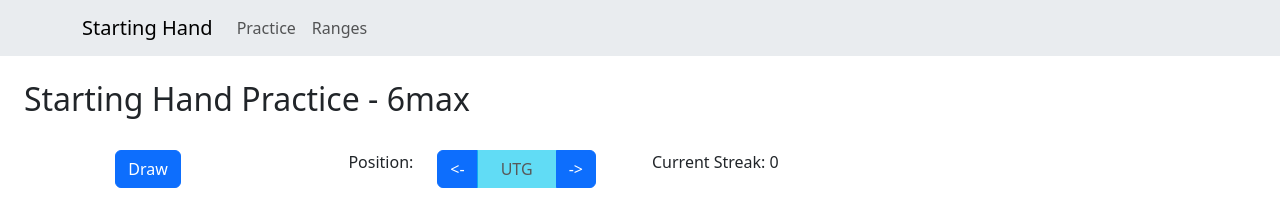
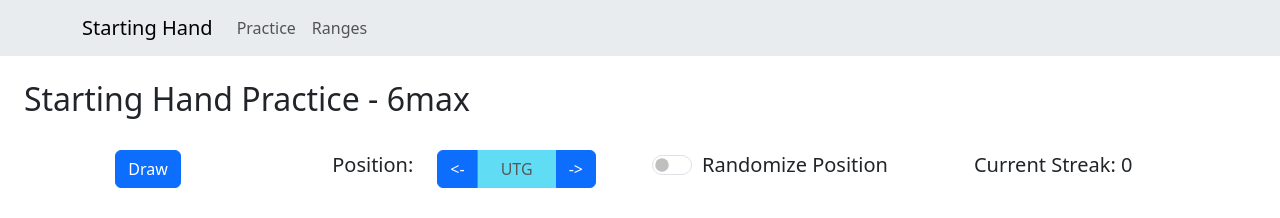
Before and after one commit to apatari/starting-hand, a React (Create React App) app: page / in a window 1280 px wide. Shown: the top 218 px of the page. Built offline with nearby package versions, Linux system fonts and the light colour scheme; no server answers.

Commit message:
position randomize switch

```diff
--- a/src/Position.js
+++ b/src/Position.js
@@ -30,13 +30,18 @@ function Position({ pos, setPos }) {
 
                 </Col>
                 <Col>
+
                     <ButtonGroup>
+
                         <Button onClick={handleLeftClick} >{"<-"}</Button>
+
                         <Button variant="info" disabled style={{width: "80px"}} >{rangeNames[pos]}</Button>
                         <Button onClick={handleRightClick} >{"->"}</Button>
                     </ButtonGroup>
 
+
                 </Col>
+
             </Row>
 
 
--- a/src/Practice.js
+++ b/src/Practice.js
@@ -1,7 +1,7 @@
 
 import React, { useEffect, useState } from 'react';
 
-import { Button, Row, Col } from 'react-bootstrap';
+import { Button, Row, Col, Form } from 'react-bootstrap';
 import CardDisplay from './practiceComps/CardDisplay';
 
 import Guesses from './Guesses';
@@ -15,7 +15,7 @@ function Practice() {
     const [showGuessButtons, setShowGuessButtons] = useState(false)
     const [streak, setStreak] = useState(0)
     const [pos, setPos] = useState(0)
-    const [randomize, setRandomize] = useState(true)
+    const [randomize, setRandomize] = useState(false)
 
     const RANGES_LENGTH = 6
 
@@ -52,7 +52,7 @@ function Practice() {
                 <Row className='p-2' >
                     <h2 className='m-3' >Starting Hand Practice - 6max</h2>
                 </Row>
-                <Row className='p-2' >
+                <Row className='p-2 fs-5' >
                     <Col md={1}></Col>
                     <Col className='d-flex' md={1} >
                         <div className=' my-auto'>
@@ -62,6 +62,11 @@ function Practice() {
                     </Col>
                     <Col  className='' md={4} >
                         <Position pos={pos} setPos={setPos} />
+                    </Col>
+                    <Col md={3}  >
+                        <Form.Switch
+                            label={"Randomize Position"}
+                        />
                     </Col>
                     <Col md={2} >
                         Current Streak: {streak}
```
